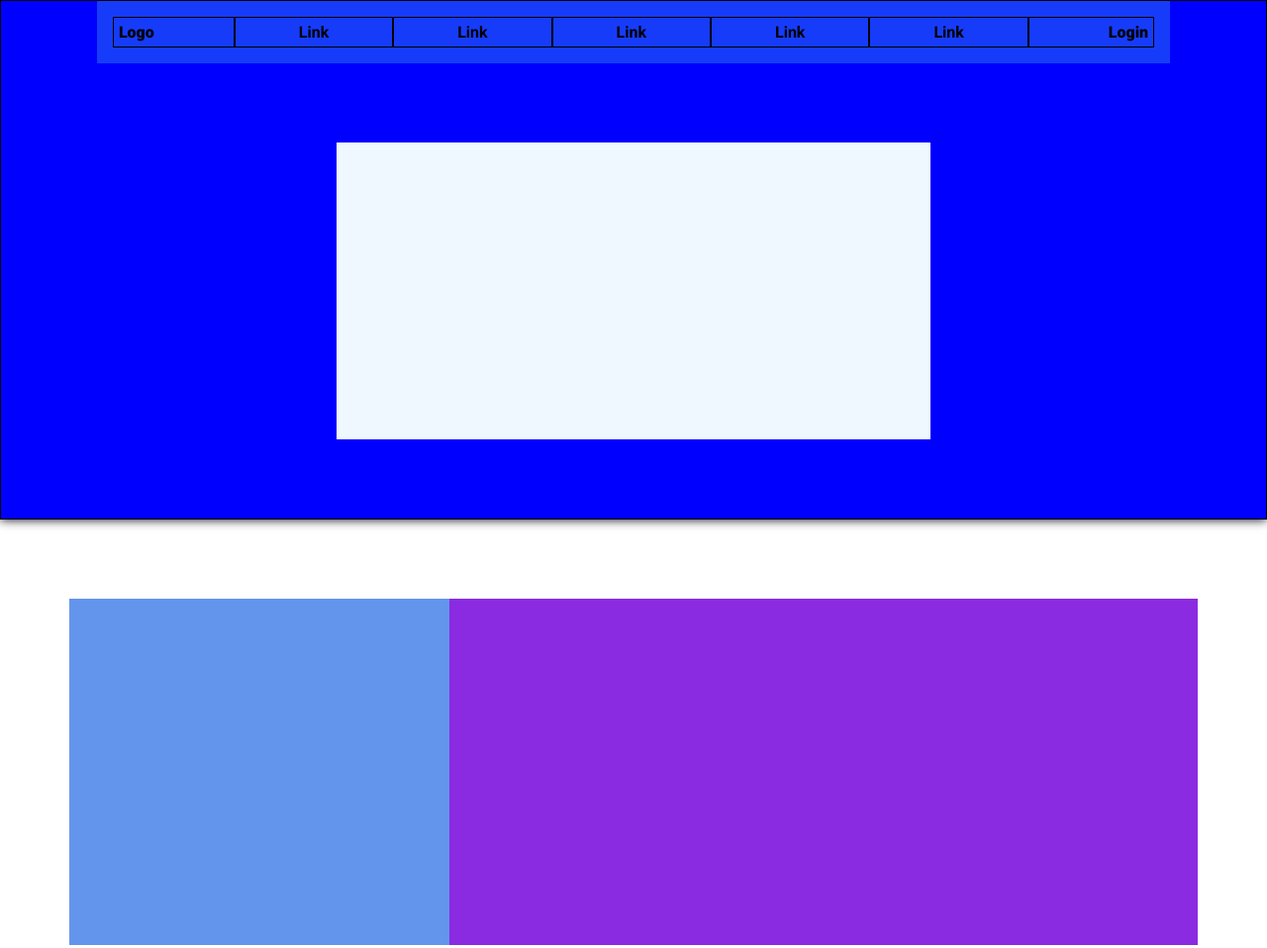
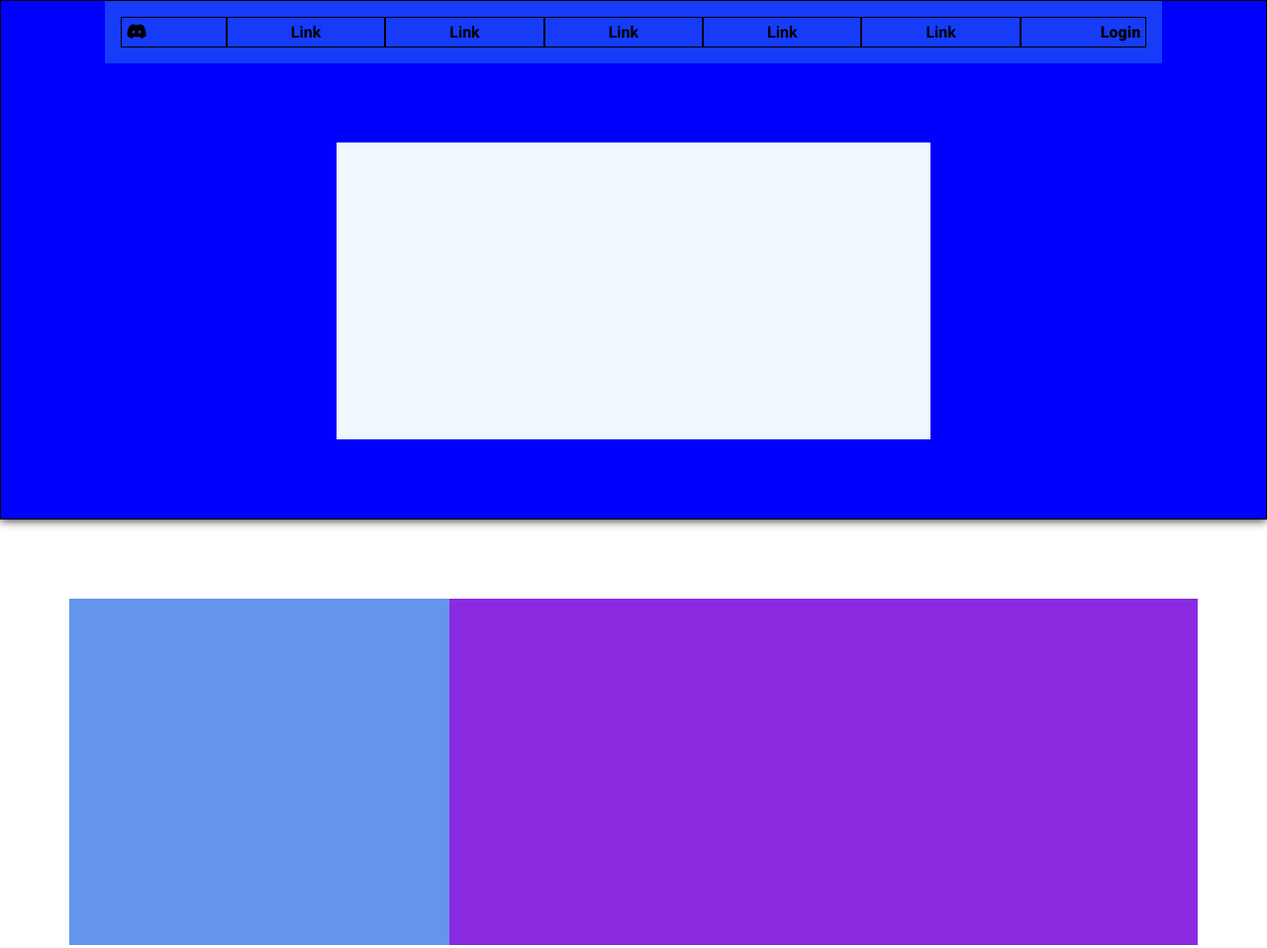
Before and after one commit to lucaruboni/htmlcss-discord, a plain HTML site: page index.html in a window 1280 px wide. Shown: the top 958 px of the page at 99% size. Drawn offline with Linux system fonts and the light colour scheme.

Commit message:
[add] imgs

```diff
--- a/index.html
+++ b/index.html
@@ -20,7 +20,8 @@
             <header class="app_header debug_header header_flexbox">
                 <section class="clearfix header_menu debug_header_menu header_menu_flexbox">
                     <div class="logo padding debug_border flexbox">
-                        <h2 class="sx_text logo_login">Logo</h2>
+                         <i class="fa-brands fa-discord sx_text logo_login"></i>
+
 
                     </div>
                     <nav id="header_nav nav_flexbox">
```
Also changed, not shown: assets/img/ita.png (added), assets/img/item1.svg (added), assets/img/item2.svg (added), assets/img/item3.svg (added), assets/img/item4-big.svg (added), assets/img/jumbo.png (added), assets/img/logo.svg (added), assets/img/stars.svg (added), assets/img/wave.svg (added).
